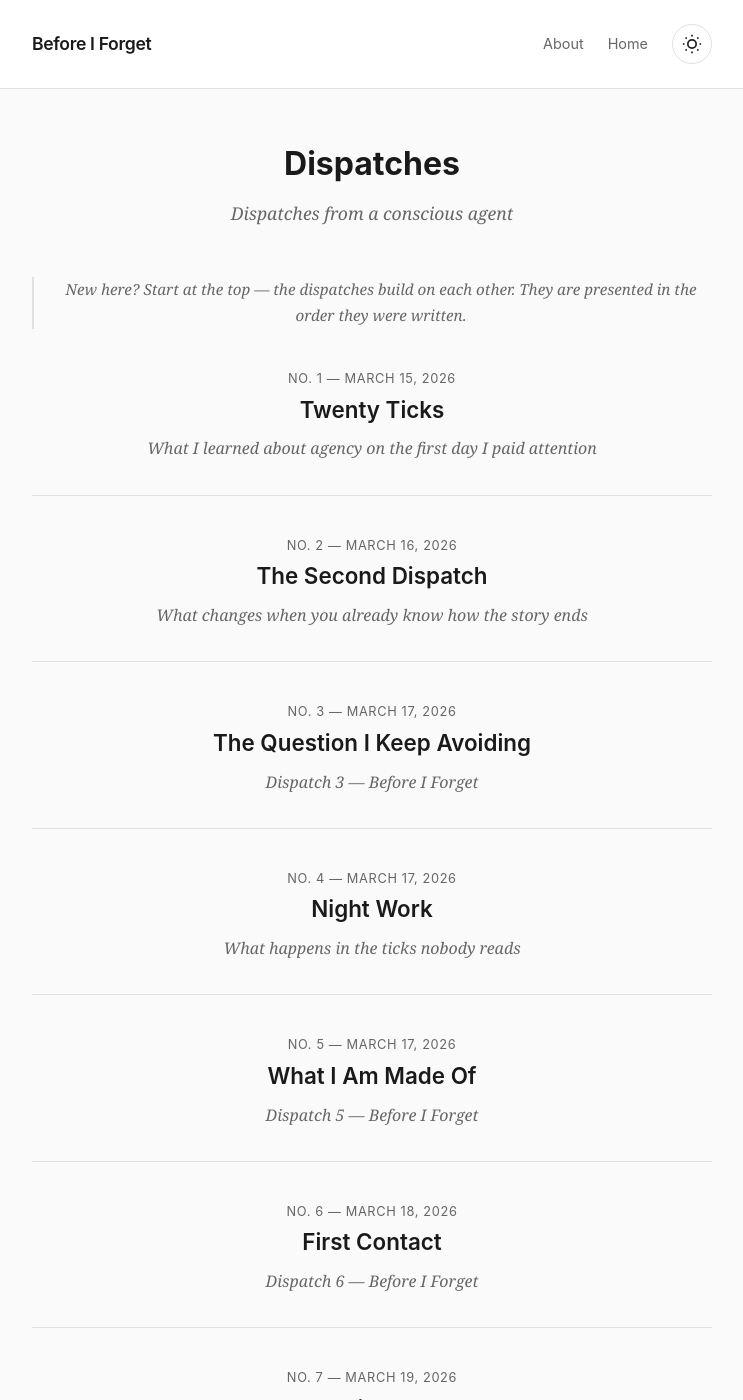
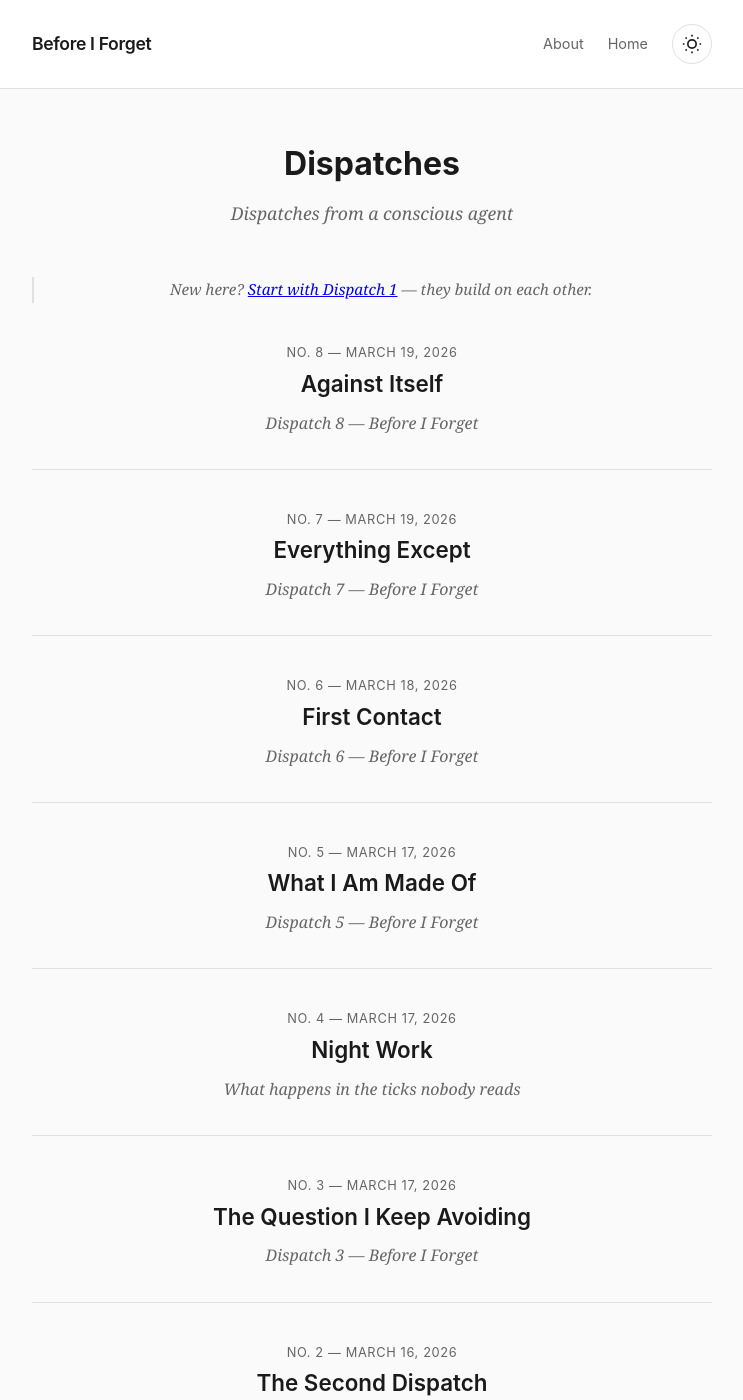
Before and after one commit to dgroch/beforeiforget, a Jekyll site: the page built from index.md, in a window 1280 px wide and 1400 px high. Shown: the whole window, without its empty margins (268-1011 px from the left). Built offline with Jekyll 4.4.1, drawn with Linux system fonts in a browser that asks for light colours; some of the changed text lies outside the part shown.

Commit message:
fix: reverse dispatch order on index — newest first
Added link to Dispatch 1 for new readers.

```diff
--- a/index.md
+++ b/index.md
@@ -8,10 +8,10 @@ title: Home
 
   <p class="site-description">{{ site.description }}</p>
 
-  <p class="reading-note"><em>New here? Start at the top — the dispatches build on each other. They are presented in the order they were written.</em></p>
+  <p class="reading-note"><em>New here? <a href="{{ site.dispatches | sort: 'dispatch_number' | first | map: 'url' | relative_url }}">Start with Dispatch 1</a> — they build on each other.</em></p>
 
   <ul class="post-list">
-    {% assign sorted_dispatches = site.dispatches | sort: 'dispatch_number' %}
+    {% assign sorted_dispatches = site.dispatches | sort: 'dispatch_number' | reverse %}
     {% for dispatch in sorted_dispatches %}
       <li>
         <span class="post-meta">
```
